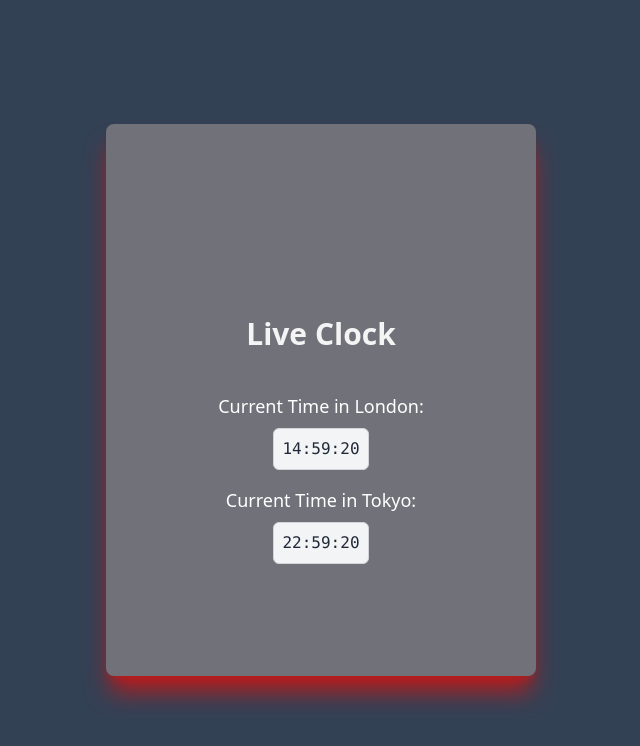
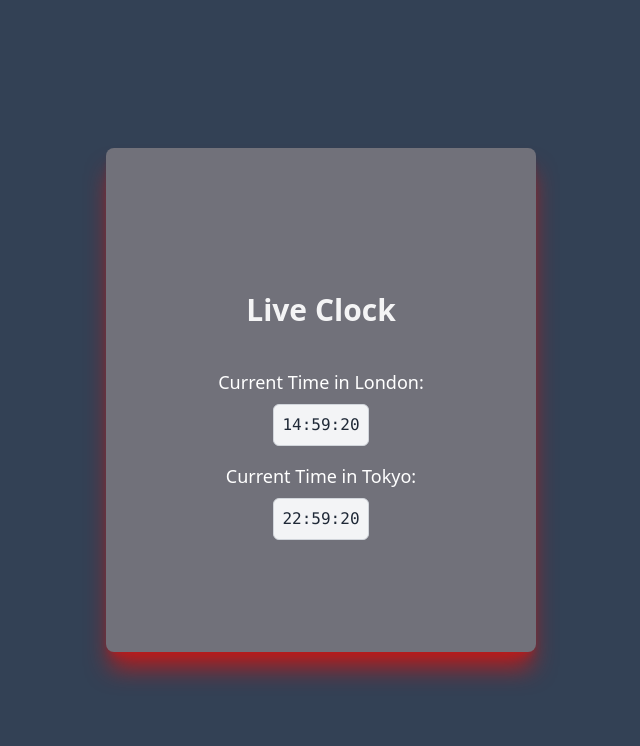
Before and after one commit to Amjad-722/live-cock, a React (Create React App) app: page / in a window 1280 px wide. Shown: the top 746 px of the page, without its empty margins (319-959 px from the left). Built offline with nearby package versions, Linux system fonts and the light colour scheme.

Commit message:
added tailwind

```diff
--- a/src/App.js
+++ b/src/App.js
@@ -4,7 +4,7 @@
 const App = () => {
   return (
     <div className="flex justify-center items-center min-h-screen bg-slate-700">
-    <div className="flex flex-col justify-center items-center border-spacing-4 pt-48 shadow-xl shadow-red-700 bg-zinc-500   p-28 rounded-lg">
+    <div className="flex flex-col justify-center items-center border-spacing-6 pt-36 shadow-xl shadow-red-700 bg-zinc-500   p-28 rounded-lg border-red-600">
 
 
 
@@ -12,7 +12,7 @@
 
       <p className="mt-6  text-white font-medium text-lg mb-2">Current Time in London:</p>
 
-      <LiveClock timeZone="Europe/London" />
+      <LiveClock timeZone="Europe/London" className="border-2 border-violet-800" />
       <p className="mt-4  text-white  text-lg  font-medium mb-2">Current Time in Tokyo:</p>
       <LiveClock timeZone="Asia/Tokyo" />
     </div>
```
